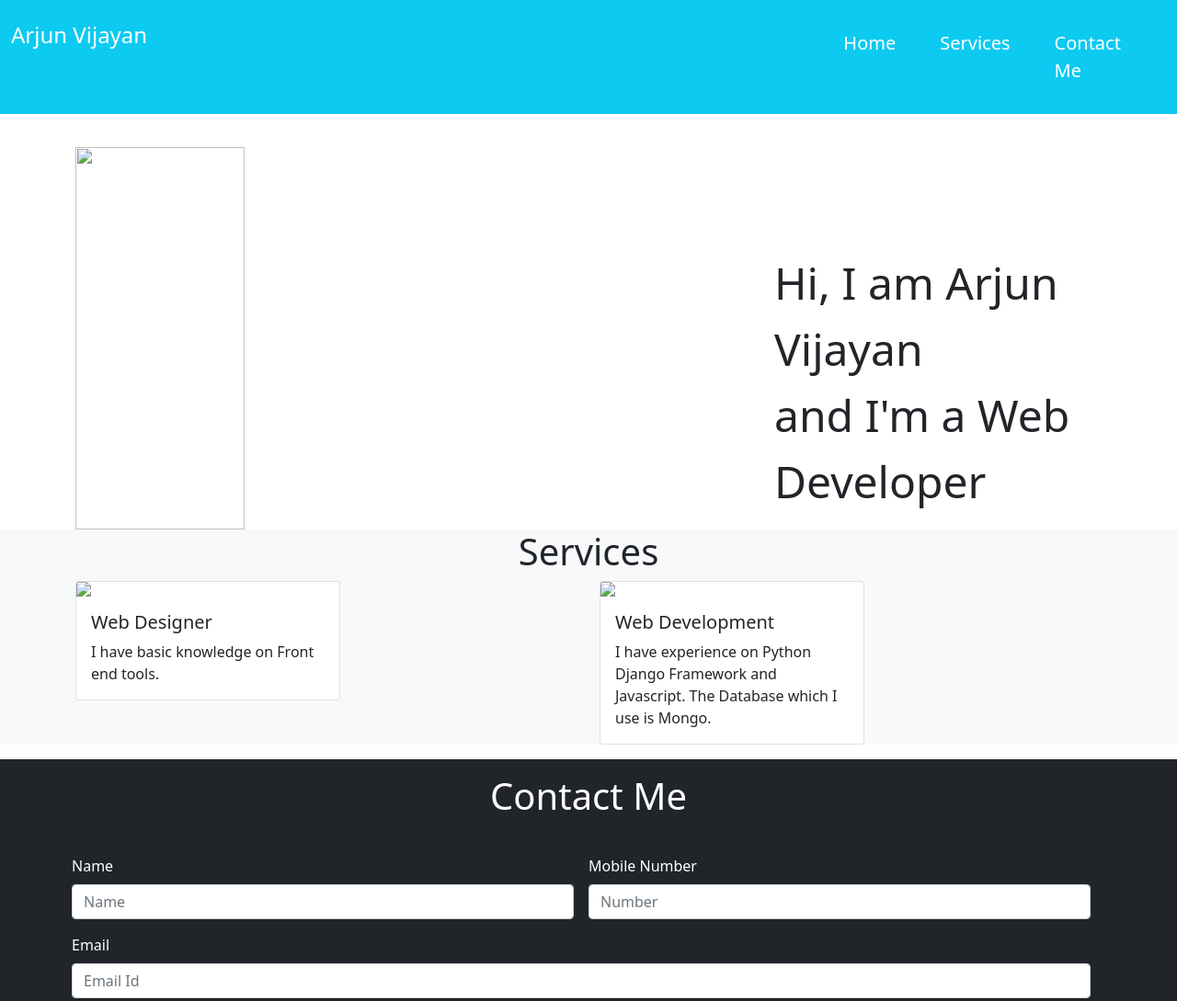
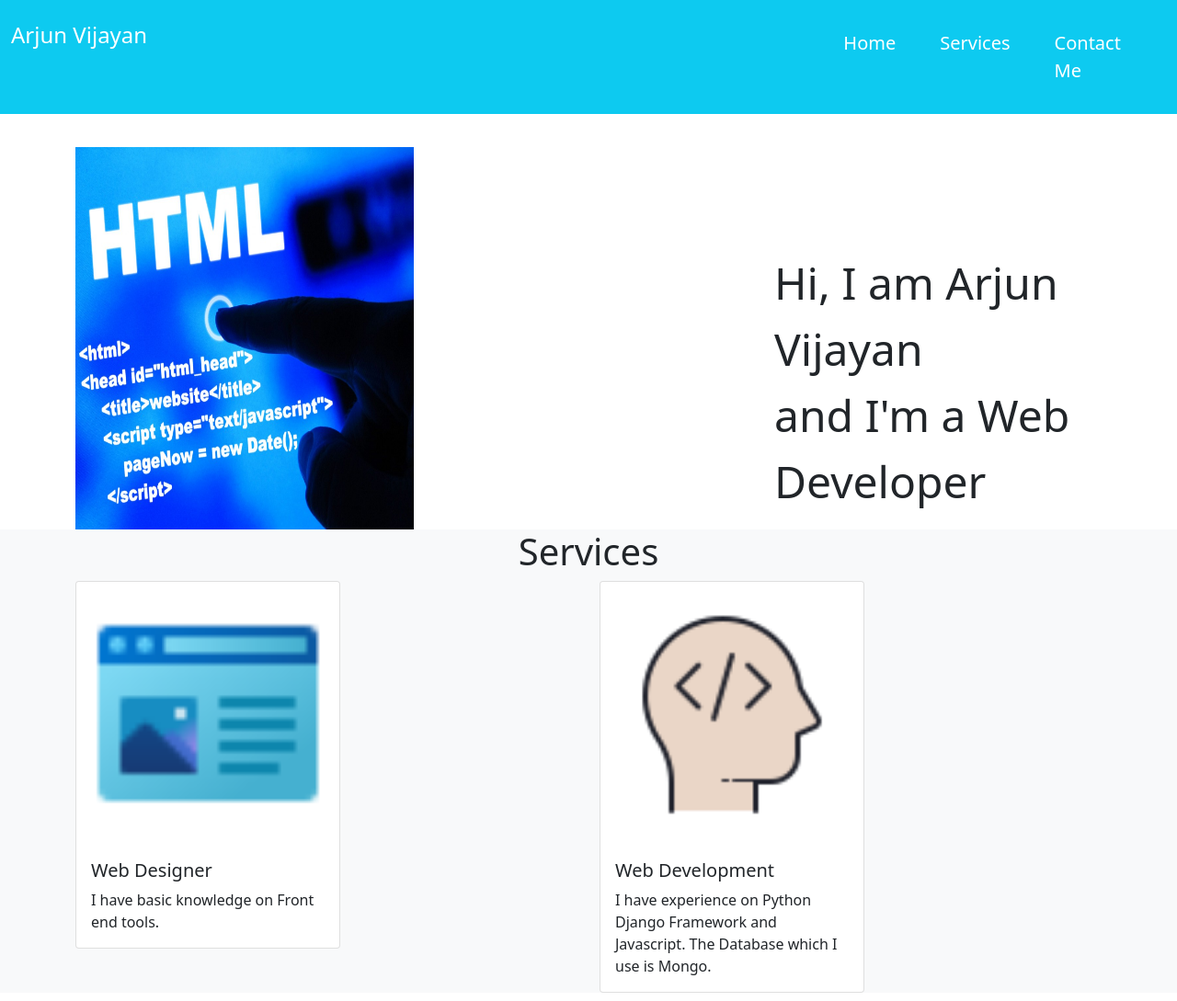
Before and after one commit to arjunvjn/Project, a plain HTML site: page index.html in a window 1280 px wide. Shown: the top 1089 px of the page at 92% size. Drawn offline with nearby package versions, Linux system fonts and the light colour scheme.

Commit message:
Projectnew

```diff
--- a/index.html
+++ b/index.html
@@ -48,7 +48,7 @@
     <div class="container">
       <div class="row">
         <div class="col-12 col-md-8">
-          <img src="/project 1/img/View-HTML.jpg" style="width: 50%; height: 100%;">
+          <img src="img/View-HTML.jpg" style="width: 50%; height: 100%;">
         </div>
         <div class="col-12 col-md-4" style="padding-top: 7em;">
           <p style="font-size: 300%;">Hi, I am Arjun Vijayan<br> and I'm a Web<br> Developer
@@ -63,7 +63,7 @@
       <div class="row">
         <div class="col-md-6">
           <div class="card" style="width: 18rem;">
-            <img src="/project 1/img/icons8-web-design-48.png" class="card-img-top">
+            <img src="img/icons8-web-design-48.png" class="card-img-top">
             <div class="card-body">
               <h5 class="card-title">Web Designer</h5>
               <p class="card-text">I have basic knowledge on Front end tools.</p>
@@ -72,7 +72,7 @@
         </div>
         <div class="col-md-6">
           <div class="card" style="width: 18rem;">
-            <img src="/project 1/img/icons8-developer-100.png" class="card-img-top">
+            <img src="img/icons8-developer-100.png" class="card-img-top">
             <div class="card-body">
               <h5 class="card-title">Web Development</h5>
               <p class="card-text">I have experience on Python Django Framework and Javascript. The Database which I use is Mongo.
@@ -151,7 +151,7 @@
       })
       $("#inputEmail4").blur(function () {
         var text = $(this).val()
-        if (/^[A-Za-z0-9]+\@[a-z]+\.[a-z]$/.test(text) == false) {
+        if (/^[A-Za-z0-9]+\@[a-z]+\.[a-z]+$/.test(text) == false) {
           $("#error3").show()
           eflag=1
         }
```
